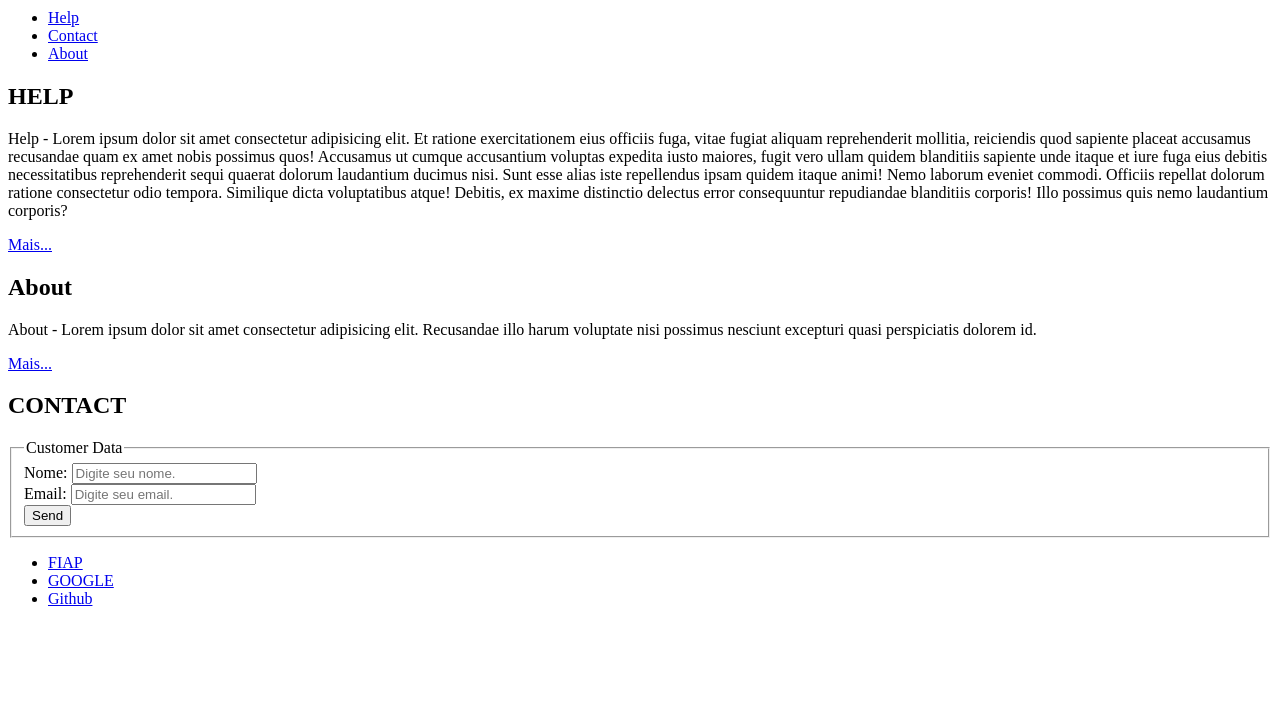
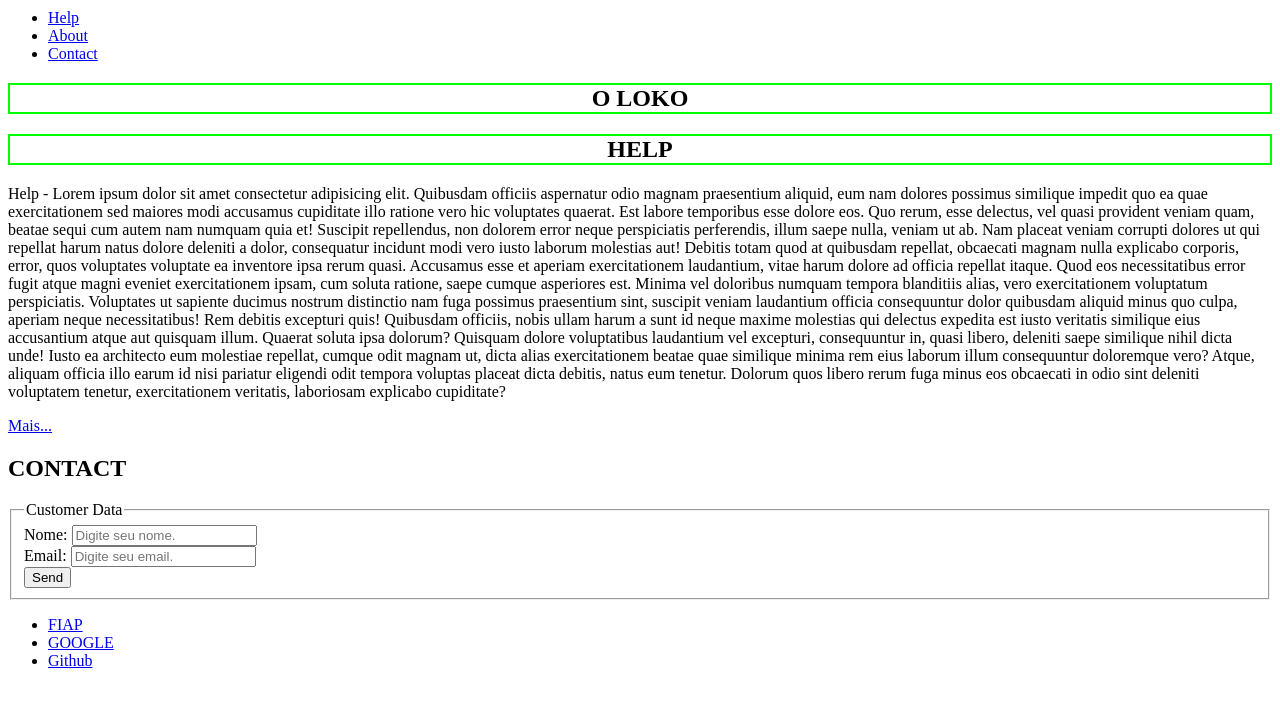
Before and after one commit to Irissuu/primeiro-projeto, a plain HTML site: page index.html in a window 1280 px wide. Shown: the part 75-800 px from the top of the page. Drawn offline with Linux system fonts and the light colour scheme.

Commit message:
Add files via upload

```diff
--- a/index.html
+++ b/index.html
@@ -6,52 +6,89 @@
     <meta charset="UTF-8" />
     <meta name="viewport" content="width:device-width, initial-scale=1.0" />
     <title>Página Básica</title>
+
+    <!-- As folhas de estilo  através de bloco style -->
+
+    <style>
+        h1{
+          text-align: center;
+          border: solid 2px rgb(255, 0, 0);
+        }
+
+        .meu-h1{
+          text-align: center;
+          border: solid 2px rgb(0, 0, 255);
+        }
+
+        #meu-h1-2{
+          text-align: center;
+          border: solid 2px rgb(0, 255, 0);
+        }
+
+        section div h1{
+          text-align: center;
+          border: solid 2px rgb(0, 255, 0);
+        }
+
+    </style>
+
+    <!-- As folhas de estilo  através de bloco style -->
+
   </head>
   <body>
     <div class="container">
       <header class="cabecalho">
-        <h1 style="text-align: center; border: solid 2px #a9defd">
-          Minha Página
-        </h1>
-
+          <h1>Minha Página</h1>
         <nav class="menu">
-          <!-- ul = unordered list > só pode conter dentro diretamente dentro de si li (list item) ou outros uls-->
+          <!-- ul = unordered list e só pode conter dentro diretamente dentro de si  li (list item) ou outros uls-->
           <ul>
-            <li><a href="./Paginas/help.html"> Help </a></li>
-            <li><a href="./Paginas/contact.html"> Contact </a></li>
-            <li><a href="./Paginas/about.html"> About </a></li>
+            <li><a href="./paginas/help.html"> Help </a></li>
+            <li><a href="./paginas/about.html"> About </a></li>
+            <li><a href="#contact"> Contact </a></li>
           </ul>
         </nav>
       </header>
 
       <section class="conteudo">
         <div>
-          <h2>HELP</h2>
+          <h1>O LOKO</h1>
+          <h1>HELP</h1>
           <p>
-            Help - Lorem ipsum dolor sit amet consectetur adipisicing elit. Et
-            ratione exercitationem eius officiis fuga, vitae fugiat aliquam
-            reprehenderit mollitia, reiciendis quod sapiente placeat accusamus
-            recusandae quam ex amet nobis possimus quos! Accusamus ut cumque
-            accusantium voluptas expedita iusto maiores, fugit vero ullam quidem
-            blanditiis sapiente unde itaque et iure fuga eius debitis
-            necessitatibus reprehenderit sequi quaerat dolorum laudantium
-            ducimus nisi. Sunt esse alias iste repellendus ipsam quidem itaque
-            animi! Nemo laborum eveniet commodi. Officiis repellat dolorum
-            ratione consectetur odio tempora. Similique dicta voluptatibus
-            atque! Debitis, ex maxime distinctio delectus error consequuntur
-            repudiandae blanditiis corporis! Illo possimus quis nemo laudantium
-            corporis?
+            Help - Lorem ipsum dolor sit amet consectetur adipisicing elit.
+            Quibusdam officiis aspernatur odio magnam praesentium aliquid, eum
+            nam dolores possimus similique impedit quo ea quae exercitationem
+            sed maiores modi accusamus cupiditate illo ratione vero hic
+            voluptates quaerat. Est labore temporibus esse dolore eos. Quo
+            rerum, esse delectus, vel quasi provident veniam quam, beatae sequi
+            cum autem nam numquam quia et! Suscipit repellendus, non dolorem
+            error neque perspiciatis perferendis, illum saepe nulla, veniam ut
+            ab. Nam placeat veniam corrupti dolores ut qui repellat harum natus
+            dolore deleniti a dolor, consequatur incidunt modi vero iusto
+            laborum molestias aut! Debitis totam quod at quibusdam repellat,
+            obcaecati magnam nulla explicabo corporis, error, quos voluptates
+            voluptate ea inventore ipsa rerum quasi. Accusamus esse et aperiam
+            exercitationem laudantium, vitae harum dolore ad officia repellat
+            itaque. Quod eos necessitatibus error fugit atque magni eveniet
+            exercitationem ipsam, cum soluta ratione, saepe cumque asperiores
+            est. Minima vel doloribus numquam tempora blanditiis alias, vero
+            exercitationem voluptatum perspiciatis. Voluptates ut sapiente
+            ducimus nostrum distinctio nam fuga possimus praesentium sint,
+            suscipit veniam laudantium officia consequuntur dolor quibusdam
+            aliquid minus quo culpa, aperiam neque necessitatibus! Rem debitis
+            excepturi quis! Quibusdam officiis, nobis ullam harum a sunt id
+            neque maxime molestias qui delectus expedita est iusto veritatis
+            similique eius accusantium atque aut quisquam illum. Quaerat soluta
+            ipsa dolorum? Quisquam dolore voluptatibus laudantium vel excepturi,
+            consequuntur in, quasi libero, deleniti saepe similique nihil dicta
+            unde! Iusto ea architecto eum molestiae repellat, cumque odit magnam
+            ut, dicta alias exercitationem beatae quae similique minima rem eius
+            laborum illum consequuntur doloremque vero? Atque, aliquam officia
+            illo earum id nisi pariatur eligendi odit tempora voluptas placeat
+            dicta debitis, natus eum tenetur. Dolorum quos libero rerum fuga
+            minus eos obcaecati in odio sint deleniti voluptatem tenetur,
+            exercitationem veritatis, laboriosam explicabo cupiditate?
           </p>
-          <a href="./Paginas/help.html">Mais...</a>
-        </div>
-        <div>
-          <h2>About</h2>
-          <p>
-            About - Lorem ipsum dolor sit amet consectetur adipisicing elit.
-            Recusandae illo harum voluptate nisi possimus nesciunt excepturi
-            quasi perspiciatis dolorem id.
-          </p>
-          <a href="./Paginas/about.html">Mais...</a>
+          <a href="./paginas/about.html">Mais...</a>
         </div>
         <div id="contact">
           <h2>CONTACT</h2>
@@ -85,9 +122,10 @@
       </section>
 
       <footer class="rodape">
+        <!-- nav.menu>ul>li*3>a[href="#"]{Item - $} -->
         <nav class="menu">
           <ul>
-            <li><a href="https://www.fiap.com.br/" target="_blank">FIAP</a></li>
+            <li><a href="https://www.fiap.com.br" target="_blank">FIAP</a></li>
             <li><a href="#">GOOGLE</a></li>
             <li><a href="#">Github</a></li>
           </ul>
```
